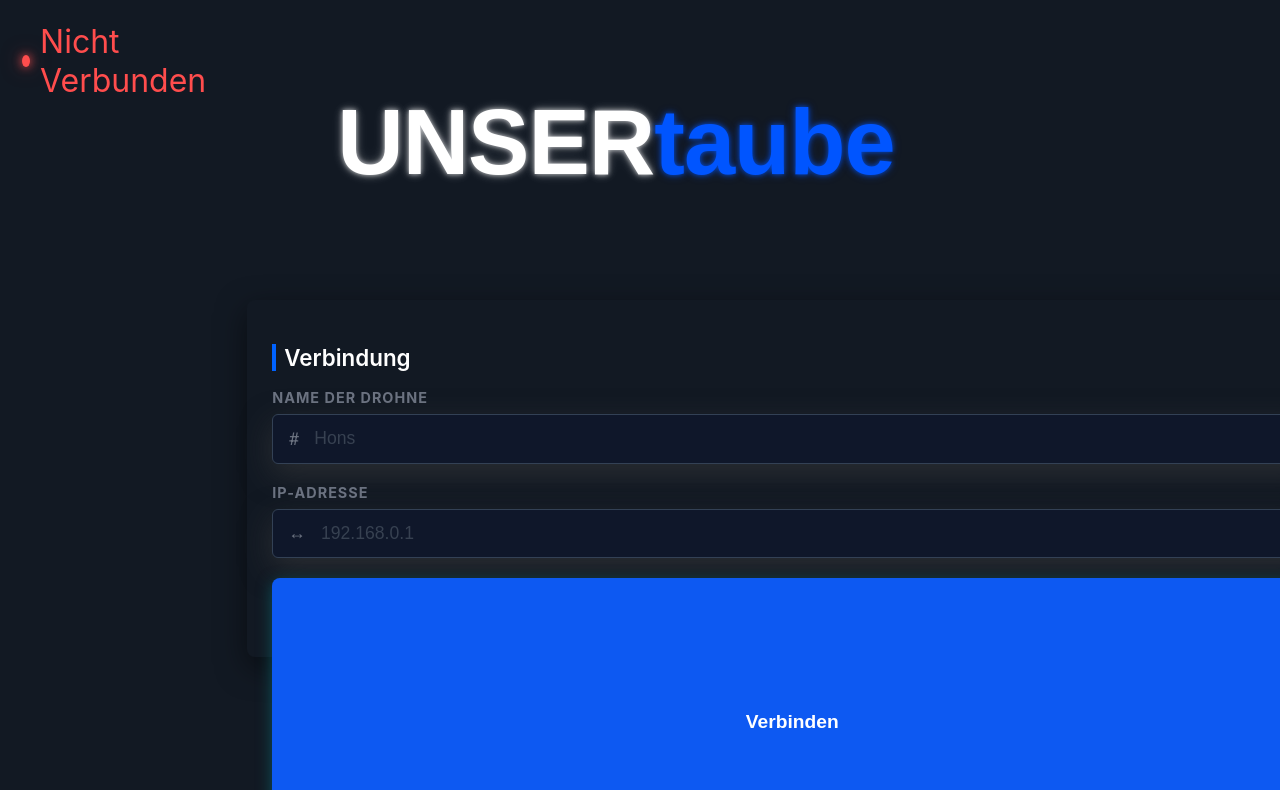
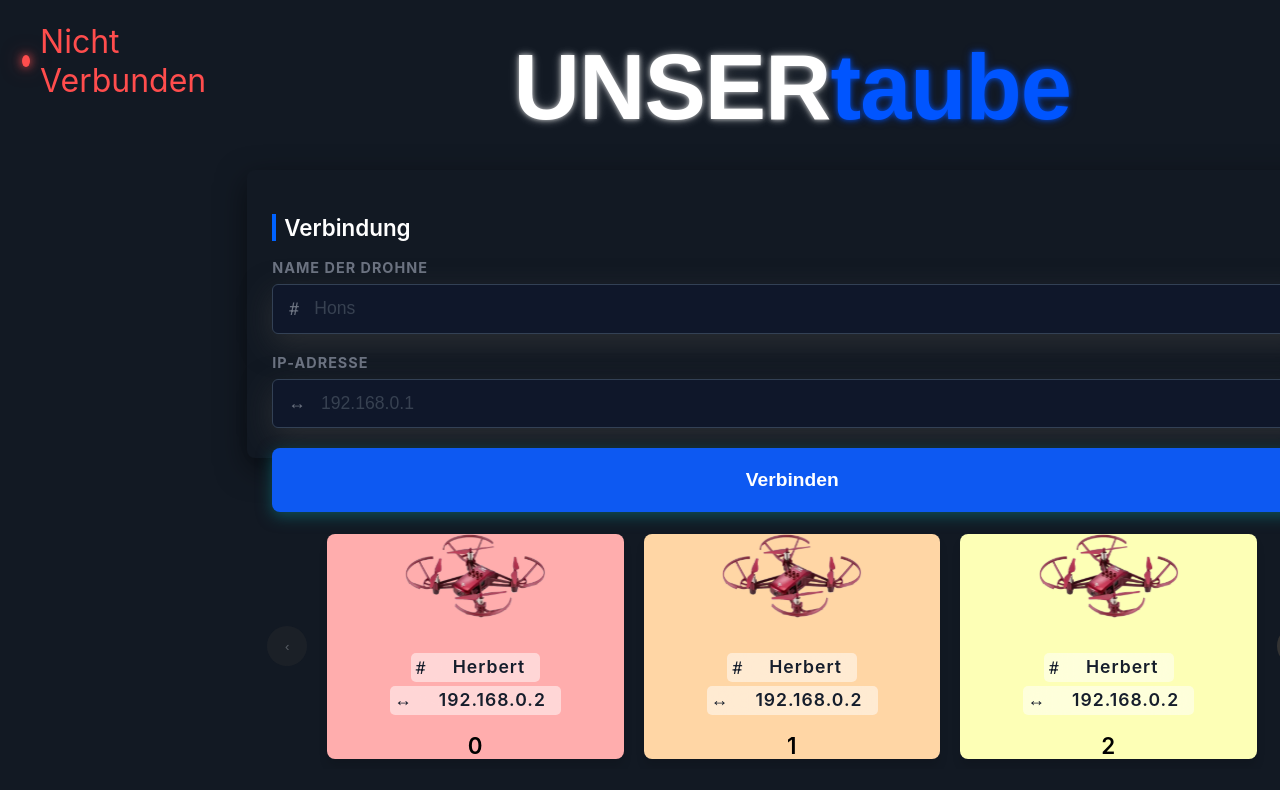
Before and after one commit to UNSERsplit/UNSERtaube, an Angular app in the folder code/frontend/: page /login-page in a window 1280 px wide. Shown: the top 790 px of the page. Built offline with nearby package versions, Linux system fonts and the light colour scheme.

Commit message:
Login-Page fix

```diff
--- a/code/frontend/src/app/components/drone-carousel/drone-carousel.component.css
+++ b/code/frontend/src/app/components/drone-carousel/drone-carousel.component.css
@@ -2,8 +2,7 @@
     display: flex;
     align-items: center;
     width: 100%;
-    max-width: 1500px;
-    margin: 100px 10px 10px 10px;
+    margin: 10px 10px 10px 10px;
     padding: 10px;
 }
 
--- a/code/frontend/src/app/dektop/desktop-login-page/login-page.component.css
+++ b/code/frontend/src/app/dektop/desktop-login-page/login-page.component.css
@@ -1,7 +1,7 @@
 .container{
     display: grid;
     grid-template-columns: repeat(3, 1fr);
-    grid-template-rows: repeat(3,auto);
+    grid-template-rows: 1fr 2fr 2fr;
     width: 100%;
     height: 100%;
     gap: 15px;
@@ -13,6 +13,7 @@
     padding: 25px;
     border-radius: 8px;
     box-shadow: 0 10px 30px rgba(0, 0, 0, 0.5);
+    margin-bottom: 20px;
 }
 
 .title {
@@ -32,7 +33,10 @@ h2{
 .header{
     padding: 10px;
     color: var(--accent-blue);
-    margin: 50px;
+    display: flex;
+    justify-content: center;
+    align-items: center;
+    margin-top: 20px;
 
 }
 
--- a/code/frontend/src/app/dektop/desktop-login-page/login-page.component.html
+++ b/code/frontend/src/app/dektop/desktop-login-page/login-page.component.html
@@ -1,6 +1,6 @@
 <div class="container">
     <app-status [isConnected]="isDroneConnected"></app-status>
-    <app-titel class="header" [margin]="30"></app-titel>
+    <app-titel class="header" [margin]="5"></app-titel>
     <div></div>
     <app-card class="card" [width]="buttonWidth" [height]="buttonHeight">
         <h2 class="title">Verbindung</h2>
--- a/code/frontend/src/app/dektop/desktop-login-page/login-page.component.ts
+++ b/code/frontend/src/app/dektop/desktop-login-page/login-page.component.ts
@@ -20,7 +20,7 @@ export class LoginPageComponent {
     protected readonly ButtonVariant = ButtonVariants;
     isDroneConnected: boolean = false;
     buttonWidth: string = '65rem';
-    buttonHeight: string = '18rem';
+    buttonHeight: string = '4rem';
 
     private router = inject(Router);
     handleConnect() {
```
